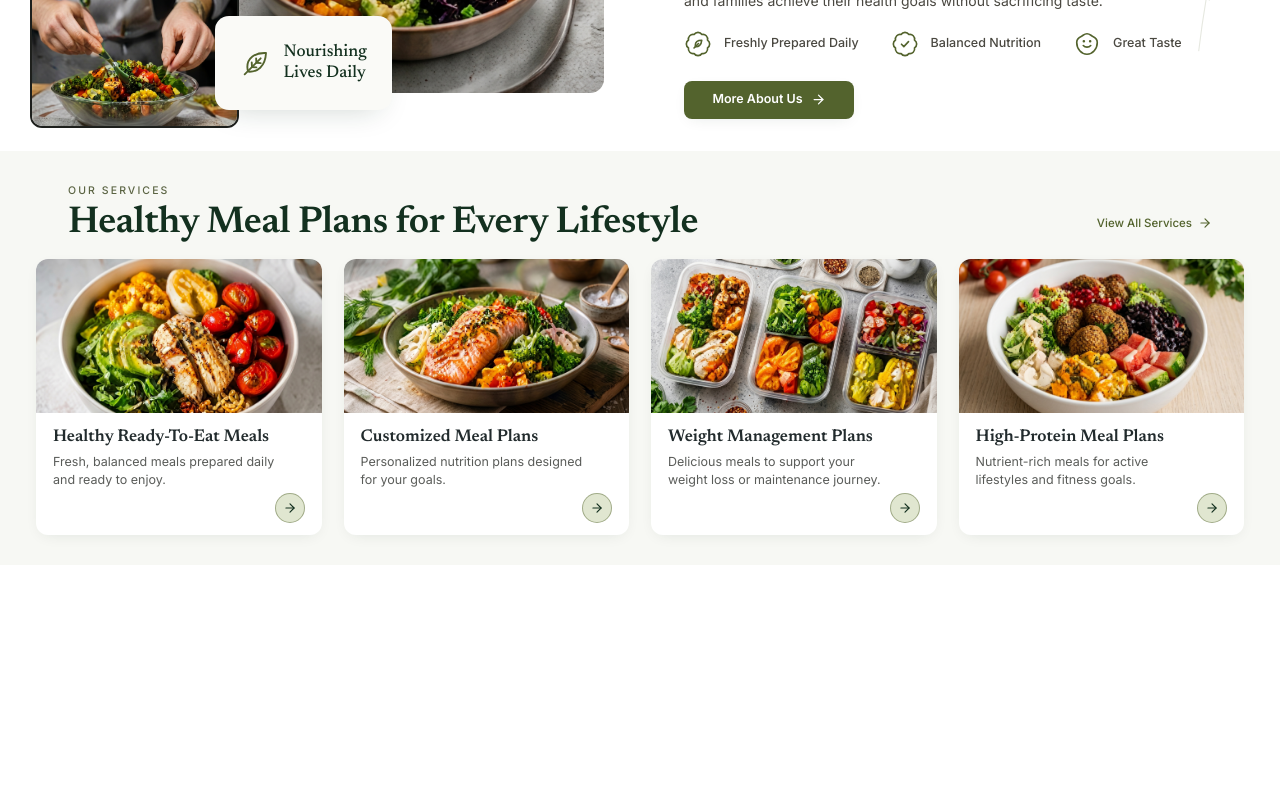
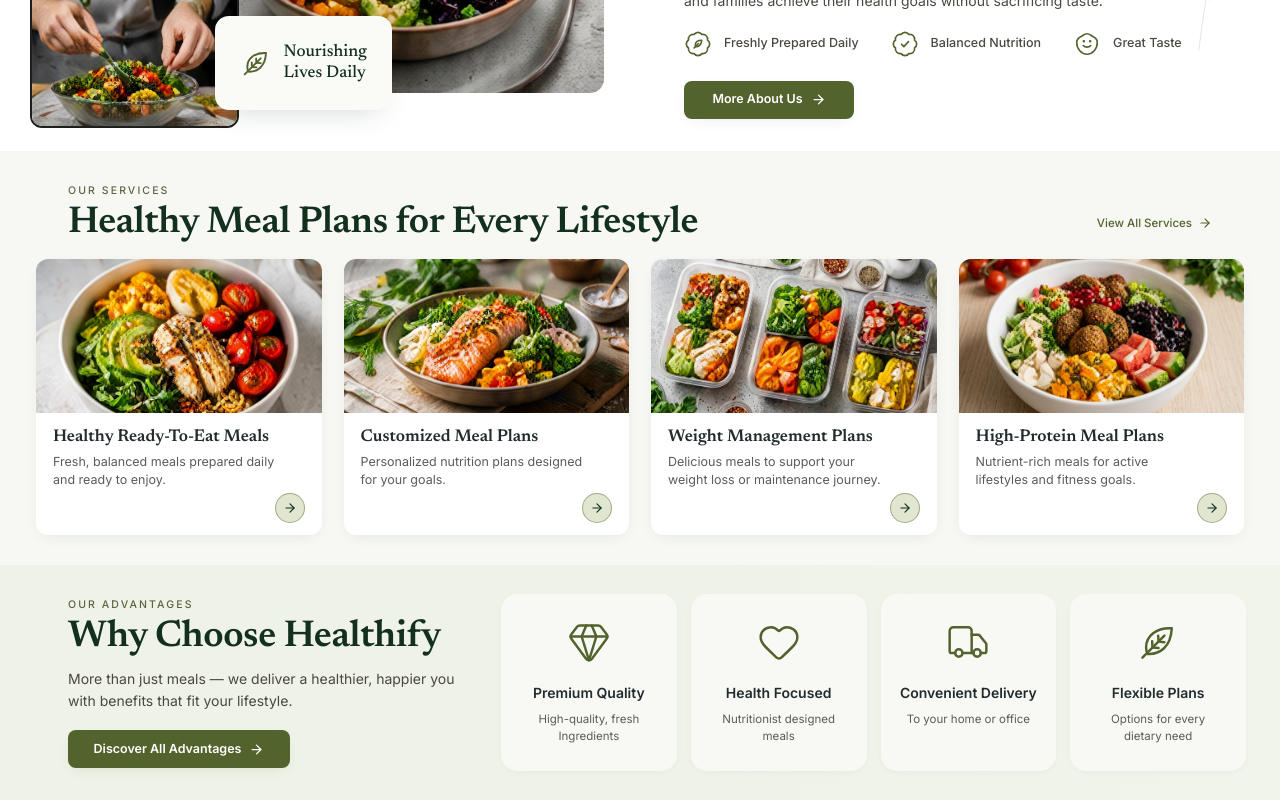
Before and after one commit to UmerLakhany/Healthify, a React (Vite) app: page / in a window 1280 px wide. Shown: the part 812-1612 px from the top of the page. Before the commit the page ends 1377 px from the top, so only its background shows below. Built offline with nearby package versions, Linux system fonts and the light colour scheme; a web font is replaced by a local one.

Commit message:
Create Why Choose Healthify section

```diff
--- a/src/App.jsx
+++ b/src/App.jsx
@@ -3,6 +3,7 @@ import Hero from './components/sections/Hero'
 import Stats from './components/sections/Stats'
 import About from './components/sections/About'
 import Services from './components/sections/Services'
+import Advantages from './components/sections/Advantages'
 
 export default function App() {
   return (
@@ -19,6 +20,7 @@ export default function App() {
         <Stats />
         <About />
         <Services />
+        <Advantages />
       </main>
     </>
   )
--- /dev/null
+++ b/src/components/cards/AdvantageCard.jsx
@@ -0,0 +1,9 @@
+export default function AdvantageCard({ icon: Icon, title, description }) {
+  return (
+    <li className="flex min-h-[177px] flex-col items-center rounded-2xl bg-[#f8f9f5] px-3 pt-[26px] pb-5 text-center shadow-[0_2px_10px_-4px_rgb(19_48_31/0.08)] transition-transform duration-300 hover:-translate-y-1">
+      <Icon size={44} strokeWidth={1.35} className="text-olive-700" aria-hidden="true" />
+      <h3 className="mt-[18px] text-[14px] font-semibold text-title">{title}</h3>
+      <p className="mt-2 max-w-[130px] text-[11.5px] leading-[17px] text-body">{description}</p>
+    </li>
+  )
+}
--- /dev/null
+++ b/src/components/sections/Advantages.jsx
@@ -0,0 +1,34 @@
+import Button from '../ui/Button'
+import { Eyebrow, SectionTitle } from '../ui/SectionHeader'
+import AdvantageCard from '../cards/AdvantageCard'
+import { advantages } from '../../data/advantages'
+
+export default function Advantages() {
+  return (
+    <section
+      id="advantages"
+      aria-labelledby="advantages-title"
+      className="bg-gradient-to-r from-sage-150 via-sage-150 to-[#f1f4ea] py-10 lg:py-[29px]"
+    >
+      <div className="container-page grid items-center gap-8 lg:grid-cols-[0.85fr_1.5fr] xl:grid-cols-[1fr_711px] xl:gap-0">
+        <div>
+          <Eyebrow>Our Advantages</Eyebrow>
+          <SectionTitle id="advantages-title">Why Choose Healthify</SectionTitle>
+          <p className="mt-2.5 max-w-[400px] text-[14px] leading-[22px] text-ink">
+            More than just meals — we deliver a healthier, happier you with benefits that fit your
+            lifestyle.
+          </p>
+          <Button href="#plans" withArrow className="mt-[18px] min-w-[222px]">
+            Discover All Advantages
+          </Button>
+        </div>
+
+        <ul className="grid grid-cols-2 gap-4 md:grid-cols-4 lg:gap-[14px] xl:-mr-[34px]">
+          {advantages.map((advantage) => (
+            <AdvantageCard key={advantage.title} {...advantage} />
+          ))}
+        </ul>
+      </div>
+    </section>
+  )
+}
--- /dev/null
+++ b/src/data/advantages.js
@@ -0,0 +1,9 @@
+import { Gem, Heart, Truck } from 'lucide-react'
+import { LeafIcon } from '../components/icons/HealthIcons'
+
+export const advantages = [
+  { icon: Gem, title: 'Premium Quality', description: 'High-quality, fresh Ingredients' },
+  { icon: Heart, title: 'Health Focused', description: 'Nutritionist designed meals' },
+  { icon: Truck, title: 'Convenient Delivery', description: 'To your home or office' },
+  { icon: LeafIcon, title: 'Flexible Plans', description: 'Options for every dietary need' },
+]
```
